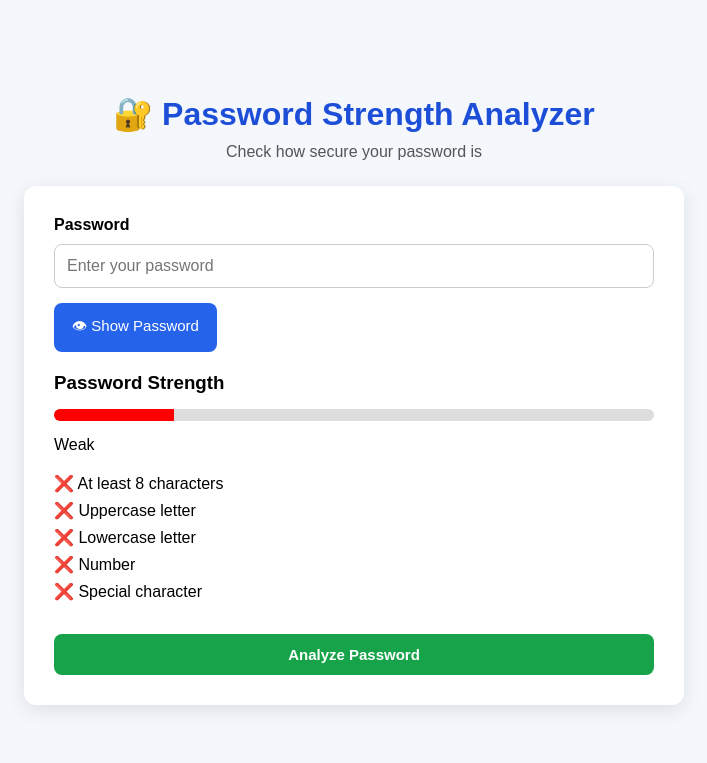
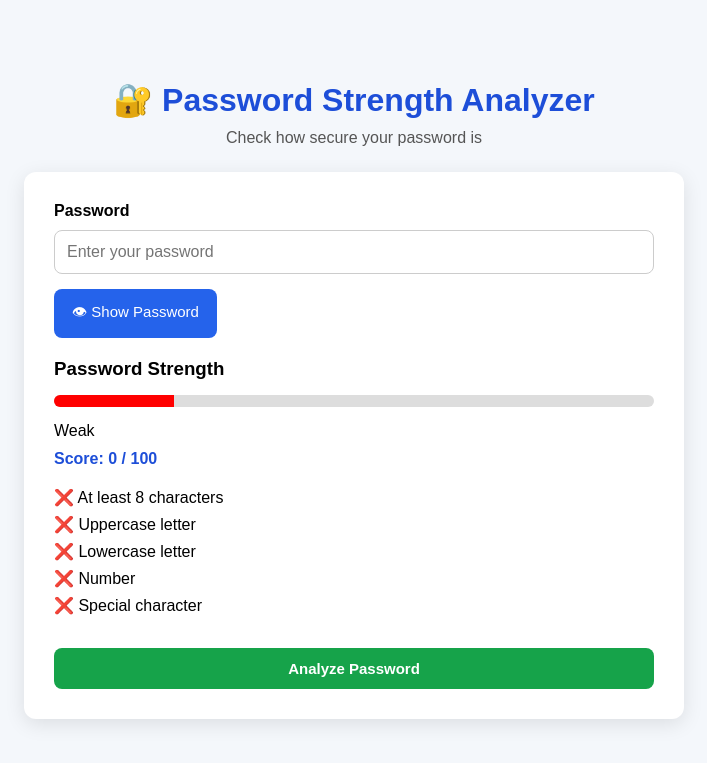
Before and after one commit to pramudithabimsara/Password-Strength-Analyzer, a Flask app: page / in a window 1280 px wide. Shown: the top 763 px of the page, without its empty margins (286-993 px from the left). Run offline with Flask 3, Linux system fonts and the light colour scheme.

Commit message:
JS edited

```diff
--- a/static/css/style.css
+++ b/static/css/style.css
@@ -186,3 +186,14 @@ button {
     margin: 8px 0;
 
 }
+/* Score */
+
+#scoreText {
+
+    font-weight: bold;
+
+    margin-top: 10px;
+
+    color: #1d4ed8;
+
+}
--- a/static/js/script.js
+++ b/static/js/script.js
@@ -10,7 +10,7 @@ toggleButton.addEventListener("click", function () {
     if (passwordInput.type === "password") {
 
         passwordInput.type = "text";
-        toggleButton.textContent = "Hide Password";
+        toggleButton.textContent = "🙈 Hide Password";
 
     } else {
 
@@ -20,5 +20,85 @@ toggleButton.addEventListener("click", function () {
     }
 
 });
+// Rule elements
+const lengthRule = document.getElementById("length");
+const upperRule = document.getElementById("uppercase");
+const lowerRule = document.getElementById("lowercase");
+const numberRule = document.getElementById("number");
+const specialRule = document.getElementById("special");
 
-// test
+// Strength bar
+const strengthFill = document.querySelector(".strength-fill");
+const strengthText = document.getElementById("strengthText");
+const scoreText = document.getElementById("scoreText");
+// Check password while typing
+passwordInput.addEventListener("input", function () {
+
+    const password = passwordInput.value;
+
+    let score = 0;
+
+    // Length
+    if (password.length >= 8) {
+        lengthRule.textContent = "✅ At least 8 characters";
+        score++;
+    } else {
+        lengthRule.textContent = "❌ At least 8 characters";
+    }
+
+    // Uppercase
+    if (/[A-Z]/.test(password)) {
+        upperRule.textContent = "✅ Uppercase letter";
+        score++;
+    } else {
+        upperRule.textContent = "❌ Uppercase letter";
+    }
+
+    // Lowercase
+    if (/[a-z]/.test(password)) {
+        lowerRule.textContent = "✅ Lowercase letter";
+        score++;
+    } else {
+        lowerRule.textContent = "❌ Lowercase letter";
+    }
+
+    // Number
+    if (/[0-9]/.test(password)) {
+        numberRule.textContent = "✅ Number";
+        score++;
+    } else {
+        numberRule.textContent = "❌ Number";
+    }
+
+    // Special character
+    if (/[^A-Za-z0-9]/.test(password)) {
+        specialRule.textContent = "✅ Special character";
+        score++;
+    } else {
+        specialRule.textContent = "❌ Special character";
+    }
+
+    // Update strength bar
+    const percentage = score * 20;
+    scoreText.textContent = `Score: ${percentage} / 100`;
+    strengthFill.style.width = percentage + "%";
+
+    // Update color and text
+    if (score <= 1) {
+        strengthFill.style.background = "red";
+        strengthText.textContent = "Weak";
+    } else if (score === 2) {
+        strengthFill.style.background = "orange";
+        strengthText.textContent = "Fair";
+    } else if (score === 3) {
+        strengthFill.style.background = "gold";
+        strengthText.textContent = "Good";
+    } else if (score === 4) {
+        strengthFill.style.background = "yellowgreen";
+        strengthText.textContent = "Strong";
+    } else {
+        strengthFill.style.background = "green";
+        strengthText.textContent = "Very Strong";
+    }
+
+});
--- a/templates/index.html
+++ b/templates/index.html
@@ -48,25 +48,27 @@
 
         </div>
 
-        <p id="strengthText">
+<p id="strengthText">
+    Weak
+</p>
 
-            Weak
+<p id="scoreText">
+    Score: 0 / 100
+</p>
 
-        </p>
+  <div class="rules">
 
-        <div class="rules">
+    <p id="length">❌ At least 8 characters</p>
 
-            <p>❌ At least 8 characters</p>
+    <p id="uppercase">❌ Uppercase letter</p>
 
-            <p>❌ Uppercase letter</p>
+    <p id="lowercase">❌ Lowercase letter</p>
 
-            <p>❌ Lowercase letter</p>
+    <p id="number">❌ Number</p>
 
-            <p>❌ Number</p>
+    <p id="special">❌ Special character</p>
 
-            <p>❌ Special character</p>
-
-        </div>
+</div>
 
         <button class="analyze">
 
```
